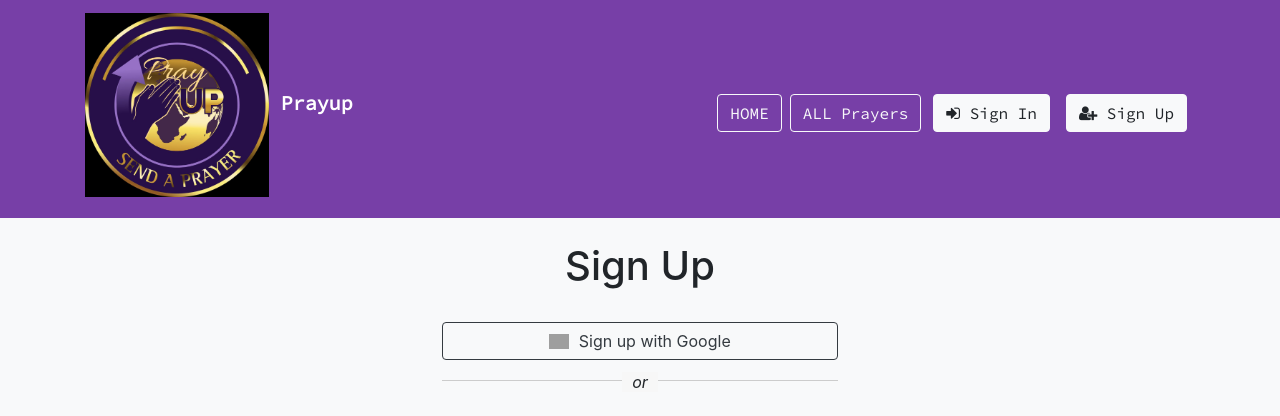
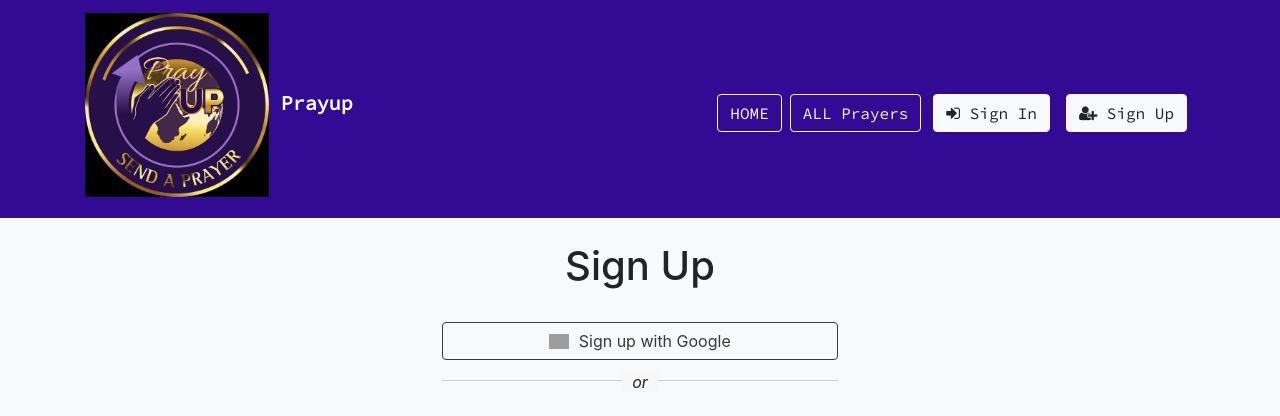
Before and after one commit to AlliedMain/prayup_backend, a Django app: page /authentication/signup/ in a window 1280 px wide. Shown: the top 416 px of the page. Run offline with Django 3.2, Linux system fonts and the light colour scheme; some libraries are stand-ins or nearby versions; grey boxes are pictures that could not be loaded.

Commit message:
color code change for nav bar

```diff
--- a/templates/base.html
+++ b/templates/base.html
@@ -67,7 +67,7 @@
 
   }
   .bg-primary{
-    background-color: #5b1695d1 !important
+    background-color: #320a94 !important
   }
   .hovereffect a.info {
     text-decoration: none;
```
